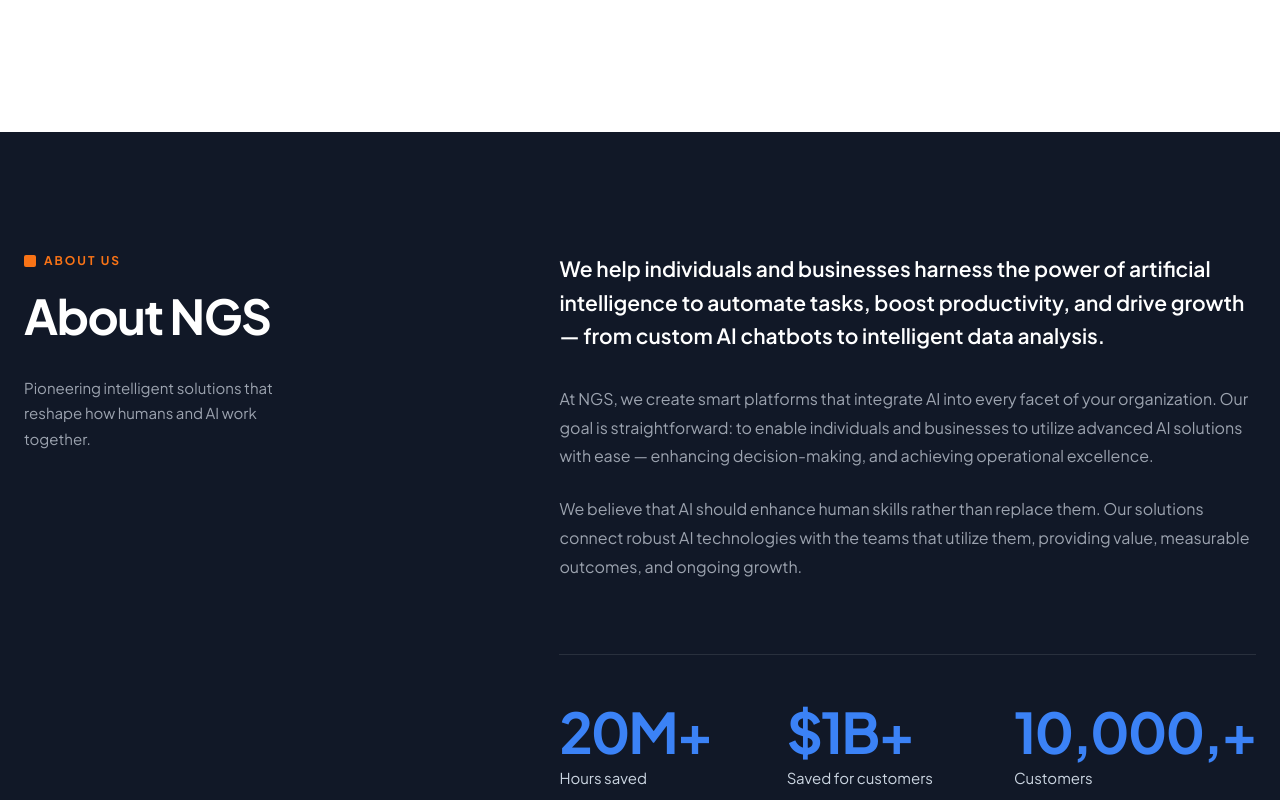
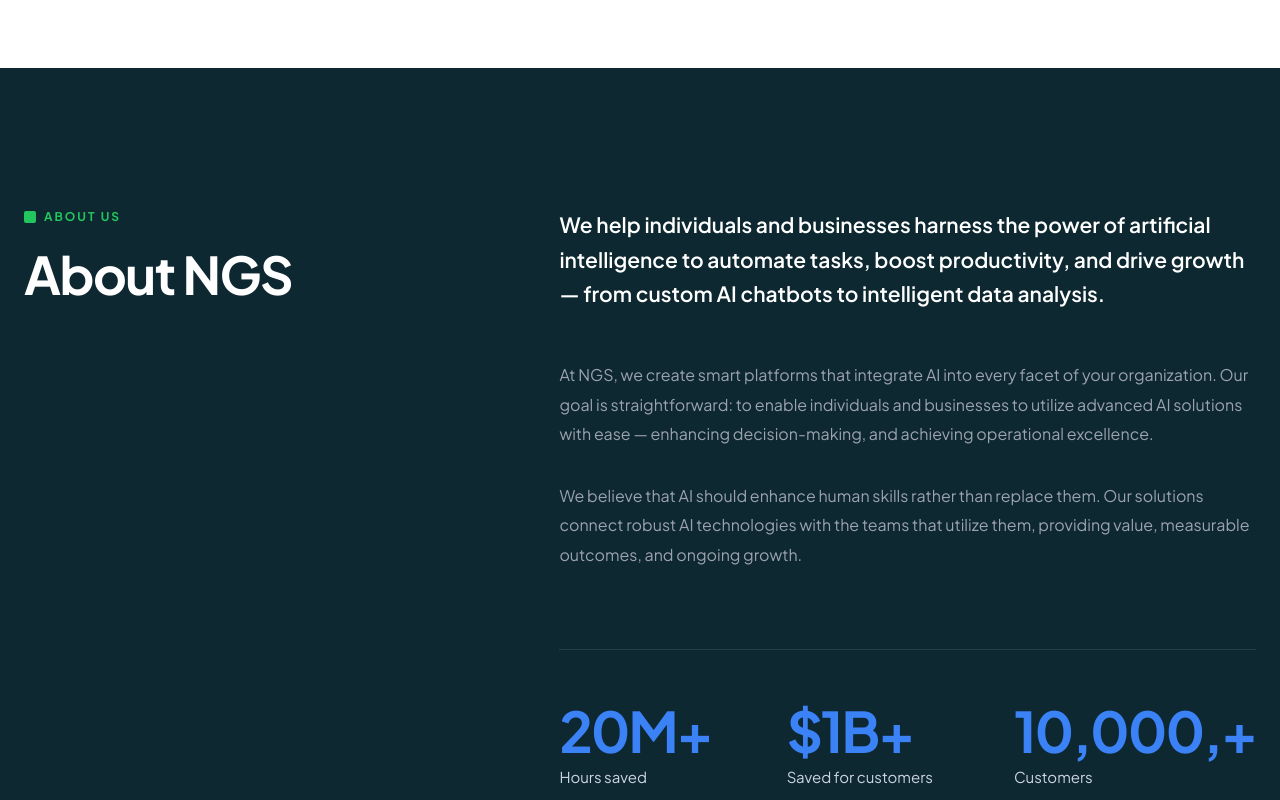
Before and after one commit to hemanthkumarbandari/ngs_templet, a React (Vite) app: page / in a window 1280 px wide. Shown: the part 800-1600 px from the top of the page. Built offline with nearby package versions, Linux system fonts and the light colour scheme.

Commit message:
minimalization

```diff
--- a/src/App.jsx
+++ b/src/App.jsx
@@ -38,14 +38,14 @@ function GlobalAnimationStyles() {
       }
 
       /* ── About sticky left column ── */
-      .about-left {
+      .about-left-col {
         position: sticky;
-        top: 100px;
+        top: 120px;
         align-self: start;
         height: fit-content;
       }
       @media (max-width: 768px) {
-        .about-left { position: static; }
+        .about-left-col { position: static !important; top: auto !important; }
       }
 
 
@@ -131,13 +131,14 @@ function GlobalAnimationStyles() {
         .about-section { padding: 80px 24px !important; }
       }
       @media (max-width: 767px) {
-        .about-left-col { position: relative !important; top: auto !important; }
+        .about-left-col { position: static !important; top: auto !important; }
       }
       @media (max-width: 480px) {
         .about-h2 { font-size: 28px !important; }
         .about-stats { grid-template-columns: 1fr !important; gap: 24px !important; }
         .stat-value { font-size: 36px !important; }
-        .about-section { padding: 64px 20px !important; overflow: hidden !important; }
+        /* NO overflow:hidden here — it would break sticky on wider mobiles */
+        .about-section { padding: 64px 20px !important; }
       }
 
       /* ── Mission section ── */
@@ -353,23 +354,51 @@ function ScrollProgress() {
 
 // ─── Navbar ───────────────────────────────────────────────────────────────────
 function Navbar() {
+  const [hidden, setHidden] = useState(false);
   const [scrolled, setScrolled] = useState(false);
+  const lastY = useRef(0);
 
   useEffect(() => {
-    const onScroll = () => setScrolled(window.scrollY > 20);
-    window.addEventListener('scroll', onScroll);
+    const HERO_THRESHOLD = 80; // px — below this, never hide
+
+    const onScroll = () => {
+      const currentY = window.scrollY;
+      const scrollingDown = currentY > lastY.current;
+
+      setScrolled(currentY > 20);
+
+      if (currentY <= HERO_THRESHOLD) {
+        // Always visible at top of page
+        setHidden(false);
+      } else if (scrollingDown) {
+        // Scrolling down past hero → hide
+        setHidden(true);
+      } else {
+        // Scrolling up → show
+        setHidden(false);
+      }
+
+      lastY.current = currentY;
+    };
+
+    window.addEventListener('scroll', onScroll, { passive: true });
     return () => window.removeEventListener('scroll', onScroll);
   }, []);
 
   return (
     <nav
       style={{
-        position: 'sticky',
+        position: 'fixed',
         top: 0,
+        left: 0,
+        right: 0,
         zIndex: 50,
         backgroundColor: '#000000',
         padding: '0',
-        transition: 'all 0.3s ease',
+        /* Slide up on hide, slide down on show */
+        transform: hidden ? 'translateY(-100%)' : 'translateY(0)',
+        transition: 'transform 0.35s cubic-bezier(0.4, 0, 0.2, 1)',
+        willChange: 'transform',
       }}
     >
       <div
@@ -383,7 +412,6 @@ function Navbar() {
           alignItems: 'center',
           justifyContent: 'space-between',
           height: 64,
-          transition: 'all 0.3s ease',
         }}
       >
         <div style={{ display: 'flex', alignItems: 'center' }}>
@@ -707,58 +735,117 @@ function StatItem({ value, label, suffix = '' }) {
   );
 }
 
-// Drifts the sticky heading upward as the user scrolls through the section
-function useSectionParallax(range = 120) {
-  const sectionRef = useRef(null);
-  const [offset, setOffset] = useState(0);
-
-  useEffect(() => {
-    const reduceMotion = window.matchMedia('(prefers-reduced-motion: reduce)').matches;
-    if (reduceMotion) return;
-
-    let ticking = false;
-    const onScroll = () => {
-      if (ticking) return;
-      ticking = true;
-      requestAnimationFrame(() => {
-        const el = sectionRef.current;
-        if (el) {
-          const rect = el.getBoundingClientRect();
-          const total = rect.height - window.innerHeight;
-          const scrolled = -rect.top;
-          const progress = total > 0 ? Math.min(Math.max(scrolled / total, 0), 1) : 0;
-          setOffset(-progress * range);
-        }
-        ticking = false;
-      });
-    };
-
-    window.addEventListener('scroll', onScroll, { passive: true });
-    onScroll();
-    return () => window.removeEventListener('scroll', onScroll);
-  }, [range]);
-
-  return { sectionRef, offset };
-}
+// (useSectionParallax removed — sticky left column uses CSS position:sticky,
+// no JS parallax needed. See .about-left-col in GlobalAnimationStyles.)
 
 function AboutSection() {
   return (
-    <section className="about-section" style={{ backgroundColor: '#111827', padding: '120px 24px', position: 'relative' }}>
+    /*
+     * STICKY LEFT COLUMN — CSS position:sticky (no JS needed)
+     * Phase 1: Left col scrolls normally until top:120px from viewport top
+     * Phase 2: Left col locks in place while right col scrolls past (paragraphs → stats)
+     * Phase 3: When section bottom reaches sticky col bottom, it releases and scrolls away
+     * Mobile (<768px): sticky disabled, columns stack normally
+     */
+    <section
+      className="about-section"
+      style={{
+        backgroundColor: '#0D2830',
+        /* Generous vertical padding creates the scroll distance for sticky to be visible.
+           Top padding = section entry breathing room.
+           Bottom padding = keeps sticky alive until stats row passes the heading. */
+        padding: '140px 24px 160px',
+        position: 'relative',
+        /* NO overflow:hidden — would break position:sticky on children */
+      }}
+    >
       <div style={{ maxWidth: 1440, margin: '0 auto' }}>
-        <div className="about-grid" style={{ display: 'grid', gridTemplateColumns: '1fr 1.6fr', gap: 100, alignItems: 'start' }}>
-          <div className="about-left-col" style={{ position: 'sticky', top: 120, alignSelf: 'start', height: 'fit-content' }}>
+        <div
+          className="about-grid"
+          style={{
+            display: 'grid',
+            gridTemplateColumns: '1fr 1.6fr',
+            gap: 100,
+            /* alignItems:start is REQUIRED for sticky to work — do not use 'center' or 'stretch' */
+            alignItems: 'start',
+          }}
+        >
+          {/* ── LEFT COLUMN — sticky via CSS class .about-left-col ── */}
+          <div className="about-left-col">
             <div style={{ display: 'flex', alignItems: 'center', gap: 8, marginBottom: 20 }}>
-              <div style={{ width: 12, height: 12, backgroundColor: '#F97316', borderRadius: 2 }} />
-              <span style={{ fontSize: 12, fontWeight: 700, letterSpacing: '2px', color: '#F97316', textTransform: 'uppercase' }}>About Us</span>
+              <div style={{ width: 12, height: 12, backgroundColor: theme.green, borderRadius: 2 }} />
+              <span style={{
+                fontSize: 12,
+                fontWeight: 700,
+                letterSpacing: '2px',
+                color: theme.green,
+                textTransform: 'uppercase',
+              }}>About Us</span>
             </div>
-            <h2 className="about-h2" style={{ fontSize: 48, fontWeight: 700, color: '#FFFFFF', letterSpacing: '-1.5px', lineHeight: 1.1, marginBottom: 32 }}>About NGS</h2>
-            <p style={{ fontSize: 15, color: '#9CA3AF', lineHeight: 1.7, maxWidth: 300 }}>Pioneering intelligent solutions that reshape how humans and AI work together.</p>
+            <h2
+              className="about-h2"
+              style={{
+                fontSize: 52,
+                fontWeight: 700,
+                color: '#FFFFFF',
+                letterSpacing: '-1.5px',
+                lineHeight: 1.1,
+                marginBottom: 28,
+              }}
+            >About NGS</h2>
           </div>
+
+          {/* ── RIGHT COLUMN — naturally taller → drives the sticky effect ── */}
           <div className="about-right-col">
-            <p style={{ fontSize: 21, color: '#FFFFFF', fontWeight: 600, lineHeight: 1.6, marginBottom: 32 }}>We help individuals and businesses harness the power of artificial intelligence to automate tasks, boost productivity, and drive growth — from custom AI chatbots to intelligent data analysis.</p>
-            <p style={{ fontSize: 16, color: '#9CA3AF', lineHeight: 1.8, marginBottom: 24 }}>At NGS, we create smart platforms that integrate AI into every facet of your organization. Our goal is straightforward: to enable individuals and businesses to utilize advanced AI solutions with ease — enhancing decision-making, and achieving operational excellence.</p>
-            <p style={{ fontSize: 16, color: '#9CA3AF', lineHeight: 1.8, marginBottom: 72 }}>We believe that AI should enhance human skills rather than replace them. Our solutions connect robust AI technologies with the teams that utilize them, providing value, measurable outcomes, and ongoing growth.</p>
-            <div className="about-stats" style={{ display: 'grid', gridTemplateColumns: '1fr 1fr 1fr', gap: 40, paddingTop: 48, borderTop: `1px solid rgba(255,255,255,0.1)` }}>
+            {/* Intro paragraph — larger type */}
+            <p style={{
+              fontSize: 21,
+              color: '#FFFFFF',
+              fontWeight: 600,
+              lineHeight: 1.65,
+              marginBottom: 48,
+            }}>
+              We help individuals and businesses harness the power of artificial intelligence
+              to automate tasks, boost productivity, and drive growth — from custom AI chatbots
+              to intelligent data analysis.
+            </p>
+
+            {/* Body paragraph 1 */}
+            <p style={{
+              fontSize: 16,
+              color: '#9CA3AF',
+              lineHeight: 1.85,
+              marginBottom: 32,
+            }}>
+              At NGS, we create smart platforms that integrate AI into every facet of your
+              organization. Our goal is straightforward: to enable individuals and businesses
+              to utilize advanced AI solutions with ease — enhancing decision-making, and
+              achieving operational excellence.
+            </p>
+
+            {/* Body paragraph 2 */}
+            <p style={{
+              fontSize: 16,
+              color: '#9CA3AF',
+              lineHeight: 1.85,
+              marginBottom: 80,
+            }}>
+              We believe that AI should enhance human skills rather than replace them. Our
+              solutions connect robust AI technologies with the teams that utilize them,
+              providing value, measurable outcomes, and ongoing growth.
+            </p>
+
+            {/* Stats row — scrolls into view while heading stays locked */}
+            <div
+              className="about-stats"
+              style={{
+                display: 'grid',
+                gridTemplateColumns: '1fr 1fr 1fr',
+                gap: 40,
+                paddingTop: 52,
+                borderTop: '1px solid rgba(255,255,255,0.1)',
+              }}
+            >
               <StatItem value="20M+" label="Hours saved" />
               <StatItem value="$1B+" label="Saved for customers" />
               <StatItem value="10,000+" label="Customers" />
@@ -808,19 +895,19 @@ const values = [
     icon: ShieldCheck,
     title: 'Transparency & Trust',
     desc: 'We believe in open, honest about our AI capabilities and limitations. Our users deserve to understand how our technology works, what data we use, and how we protect their privacy.',
-    bg: '#FFFDE7',
+    bg: '#EFF6FF',   // soft blue-50
   },
   {
     icon: Award,
     title: 'Human-Centered Innovation',
     desc: 'Technology should serve humanity. We design our AI solutions with real human needs at the center, ensuring our innovations enhance human capabilities rather than replace human judgment.',
-    bg: theme.surface,
+    bg: '#FFFFFF',   // white
   },
   {
     icon: Database,
     title: 'Responsible AI Development',
     desc: "We're committed to developing AI that is safe, fair, and beneficial for all. This means rigorous testing, ethical guidelines in our development process, and ongoing monitoring of our systems' impact.",
-    bg: '#FFF9C4',
+    bg: '#EFF6FF',   // soft blue-50 (matching card 1)
   },
 ];
 
@@ -1024,7 +1111,7 @@ function Footer() {
       <div className="footer-grid" style={{ maxWidth: 1440, margin: '0 auto', padding: '72px 24px 48px', display: 'grid', gridTemplateColumns: '260px 1fr', gap: 80 }}>
         <div>
           <div style={{ display: 'flex', alignItems: 'center', gap: 10, marginBottom: 24 }}>
-            <img src={logoImg} alt="Logo" style={{ height: 44, width: 'auto', objectFit: 'contain', filter: 'brightness(0) invert(1)' }} />
+            <img src={logoImg} alt="Logo" style={{ height: 44, width: 'auto', objectFit: 'contain' }} />
           </div>
           <p style={{ color: '#C7D2FE', fontSize: 18, fontWeight: 700, lineHeight: 1.4, marginBottom: 24, maxWidth: 200 }}>AI Solutions That Deliver Real Business Results</p>
           <p style={{ color: '#94A3B8', fontSize: 13, lineHeight: 1.8, marginBottom: 6 }}>475 Cherry Dr, Troy, Michigan<br />48083 United States</p>
@@ -1086,8 +1173,9 @@ export default function App() {
   return (
     <div style={{ minHeight: '100vh', position: 'relative' }}>
       <GlobalAnimationStyles />
+      {/* Navbar is fixed — lives outside the content flow */}
+      <Navbar />
       <div style={{ position: 'relative', zIndex: 10, backgroundColor: theme.surface, marginBottom: footerHeight, boxShadow: '0 20px 40px rgba(0,0,0,0.1)' }}>
-        <Navbar />
         <HeroSection />
         <AboutSection />
         <MissionSection />
--- a/src/index.css
+++ b/src/index.css
@@ -13,7 +13,8 @@
 
 html {
   scroll-behavior: smooth;
-  overflow-x: hidden;
+  /* DO NOT add overflow-x: hidden here — it creates a new scroll container
+     and breaks position:sticky on all descendant elements */
 }
 
 body {
@@ -21,7 +22,9 @@ body {
   background-color: #F8FAFC;
   color: #0F172A;
   -webkit-font-smoothing: antialiased;
-  overflow-x: hidden;
+  /* overflow-x: clip prevents horizontal scroll WITHOUT creating a new scroll
+     container, so position:sticky still works correctly */
+  overflow-x: clip;
   width: 100%;
 }
 
```
